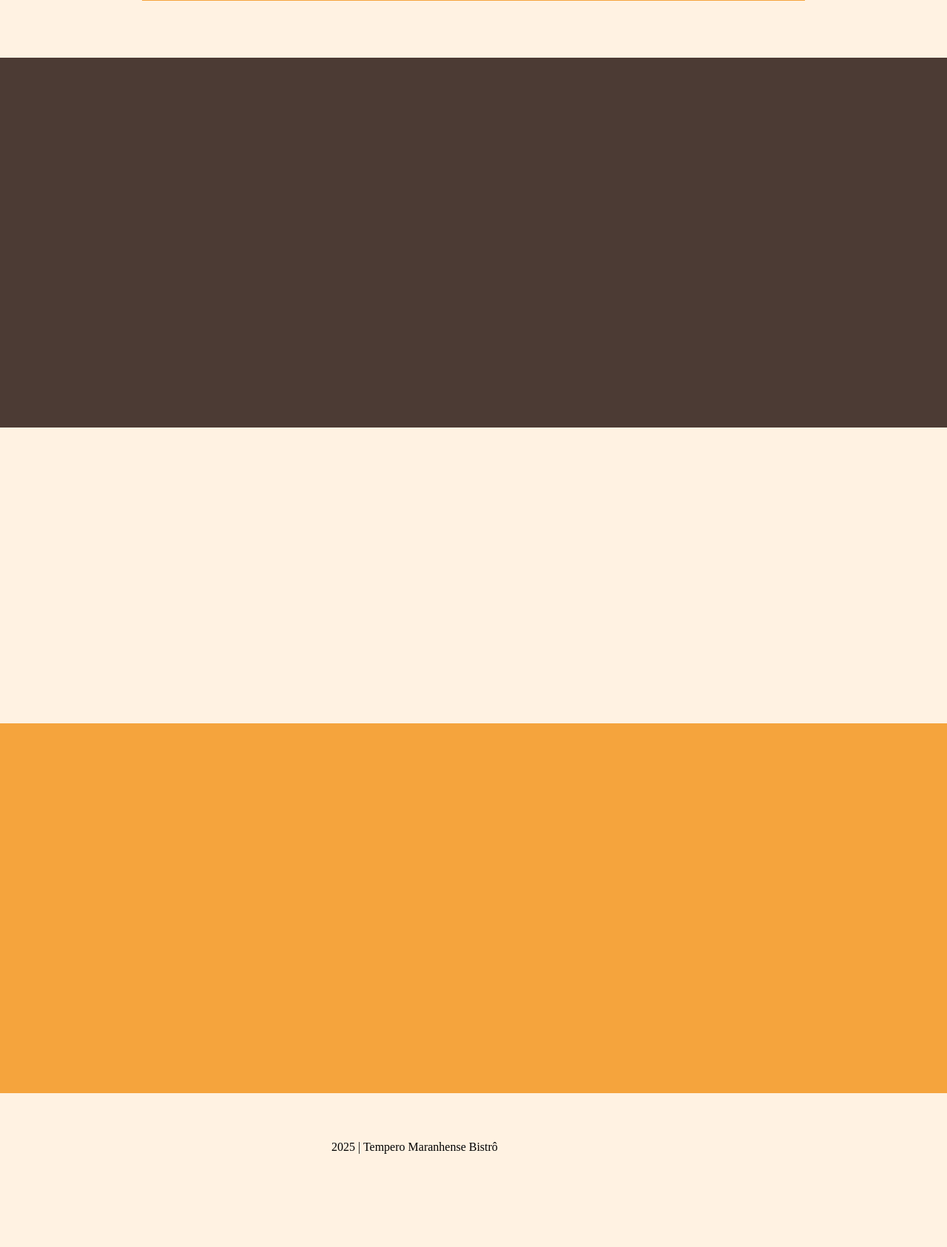
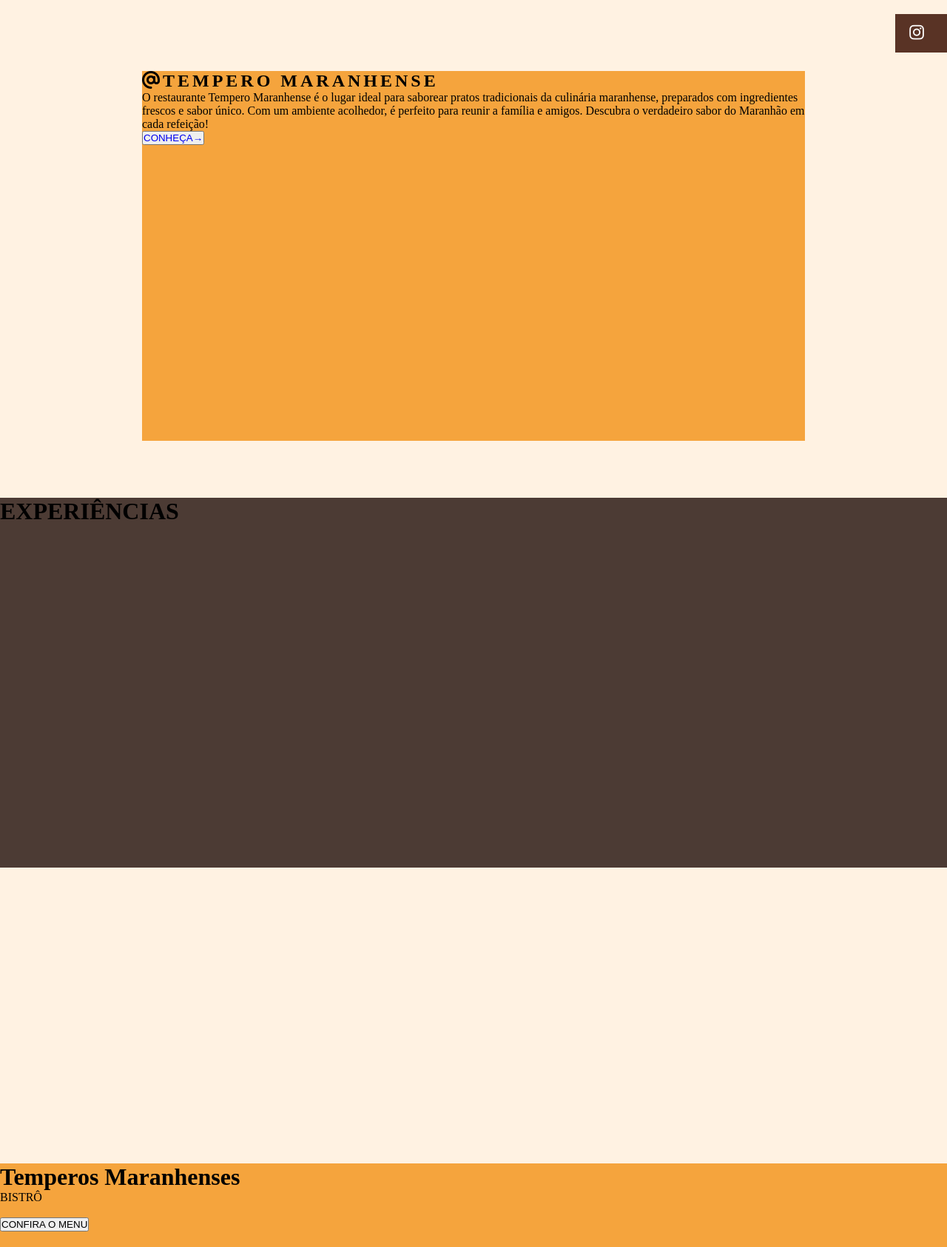
Before and after one commit to hitvizeris/TCC, a Flask app: page / in a window 1280 px wide. Shown: the part 1392-3078 px from the top of the page at 74% size. Before the commit the page ends 2952 px from the top, so only its background shows below. Run offline with Flask 3, Linux system fonts and the light colour scheme.

Commit message:
index.html

```diff
--- a/templates/index.html
+++ b/templates/index.html
@@ -4,61 +4,113 @@
     <meta charset="UTF-8">
     <meta name="viewport" content="width=device-width, initial-scale=1.0">
     <title>Temperos Maranhenses</title>
-    <link rel="shortcut icon" href="logo(1)(1).jpg" type="image/x-icon" style="height: 30px;">
+    <link rel="shortcut icon" href="imagens/logo.jpg" type="image/x-icon" style="height: 40px;">
     <link rel="stylesheet" href="../static/css/style.css">
     <link rel="stylesheet" href="https://cdnjs.cloudflare.com/ajax/libs/font-awesome/6.5.2/css/all.min.css" />
 </head>
 <body>
     <header>
         <nav id="menuPC">
-            <a class="logoTitulo" href="/">Temperos Maranhenses</a>
+            <a class="logoTitulo" href="">Temperos Maranhenses</a>
+
+
             <ul class="nav-bar">
                 <li><a href="cardapio.html">Cardápio</a></li>
-                <li><a href="">Localização</a></li>
+                <li><a href="localizacao.html">Localização</a></li>
                 <li><a href="/">Contatos</a></li>
-                <li><a href="/">Quem somos</a></li>
+                <li><a href="quemsomos.html">Quem somos</a></li>
             </ul>
         </nav>
 
         <nav id="menuMobile">
-            <a class="logoTitulo" href="/">Temperos Maranhenses</a>
+            <a class="logoTitulo" src="static/imagens/logo.jpg">Temperos Maranhenses</a>
             <i class="fa-solid fa-bars" id="icone" onclick="clickMenu()"></i>
             <menu id="itens">
                 <ul>
                     <li><a href="">Cardapio</a></li>
-                    <li><a href="">Quem somos</a></li>
-                    <li><a href="">Contato</a></li>
+                    <li><a href="quemsomos.html">Quem somos</a></li>
+                    <li><a href="">Contatos</a></li>
+                    <li><a href="localizacao.html">Localização</a></li>
+
                     <li><a onclick="clickMenu()">Voltar</a></li>
                 </ul>
             </menu>
         </nav>
     </header>
     <div class="inicial">
-        <img src="/static/images/Imagem do WhatsApp de 2024-12-16 à(s) 12.15.22_e1b2b0c6.jpg" id="ft_inicial">
+        <div class="div_img">
+        <img src="imagens/imagem_inicial.png" class="ft_inicial">
+        </div>
+        <div class="susp1">
+            <p style="color=black">UMA EXPERIÊNCIA GASTRONÔMICA MARANHENSE</p>
+            <br>
+            <h1 class="h1_inicial">PRAZER, SOMOS O TEMPEROS MARANHENSES!<h1>
+                <br>
+                <p class="p_inicial">Proporcionar uma vivência única, sensorial
+                 e gustativa por meio da gastronomia maranhense</p>
 
-        <button class="bt1">
-            <a href="cardapio.html" style="color: white;">VER CARDÁPIO <i class="fa-solid fa-arrow-right"></i> </a>
-        </button>
+                 <button class="bt1">
+                <a href="cardapio.html" style="color: white;">VER CARDÁPIO <i class="fa-solid fa-arrow-right"></i> </a>
+            </button>
+            <div class="susp2">
+                <img style="height:50%;width:70%;margin:10% 15% 0% 15%;text-aling:center" src="imagens/imagem_inicial.png" class="ft_inicial">
+            </div>
+
+        </div>
     </div>
+    <br>
     <div class="flut">
         <a href="https://www.instagram.com/tempero.maranhese?igsh=MWxjdW5vbDhsazdqZw==" style="color: white;"><i class="fa-brands fa-instagram"></i></a>
-
     </div>
 
         <div class="sbrest">
             <h2 class="userinsta"><a href="https://www.instagram.com/tempero.maranhese?igsh=MWxjdW5vbDhsazdqZw==" style="color: black;"><i class="fa-solid fa-at"></i>Tempero Maranhense</a></h2>
-        </div>
+            <p class="p_sobre">
+                O restaurante Tempero Maranhense é o lugar ideal para saborear pratos tradicionais
+                 da culinária maranhense, preparados com ingredientes frescos
+                 e sabor único. Com um ambiente acolhedor, é perfeito para reunir
+                  a família e amigos. Descubra o verdadeiro sabor do Maranhão em cada refeição!
+                </p>
+
+                <button class="bt_sobre"> <a class="a_sobre" href="quemsomos.html">CONHEÇA→</a></buttonc>
+            </div>
 
         <div class="experiencias">
-
+            <h1 class="h1_expe">EXPERIÊNCIAS</h1>
         </div>
 
         <div class="div4">
 
-
         </div>
         <footer>
-            <div class="rodape"></div>
+            <div class="rodape">
+                <h1 class="tituloRodape" > Temperos Maranhenses</h1>
+                <p class="pRodape">BISTRÔ</p>
+
+                <br>
+
+               <button class="btrodape">
+                CONFIRA O MENU
+               </button>
+               <br>
+               <iframe src="https://www.google.com/maps/embed?pb=!1m18!1m12!1m3!1d3984.5178275619087!2d-44.29362912633971!3d-2.9537061397192854!2m3!1f0!2f0!3f0!3m2!1i1024!2i768!4f13.1!3m3!1m2!1s0x7f4491b79ecf6df%3A0xf8067699f6933fed!2sIFMA%20-%20Ros%C3%A1rio!5e0!3m2!1spt-BR!2sbr!4v1737061827715!5m2!1spt-BR!2sbr"
+               width="400" height="300" style="border:0;margin-top:24px" allowfullscreen="" loading="lazy" referrerpolicy="no-referrer-when-downgrade"></iframe>
+               <br><br><br>
+               <a class="icon_insta" href="https://www.instagram.com/tempero.maranhese?igsh=MWxjdW5vbDhsazdqZw==" style="color: white;"><i class="fa-brands fa-instagram"></i></a>
+
+               <ul >
+                <li> <a  class="liRodape" href="index.html">Home</a></li>
+                <li> <a  class="liRodape" href="index.html">Bistrô</a></li>
+                <li> <a  class="liRodape" href="index.html">Experiências</a></li>
+                <li> <a  class="liRodape" href="index.html">Contato</a></li>
+
+               </ul>
+
+
+
+            </div>
+
+
             <div class="final"><p> 2025 | Tempero Maranhense Bistrô </p></div>
         </footer>
    <script src="comand.js"></script>
```
